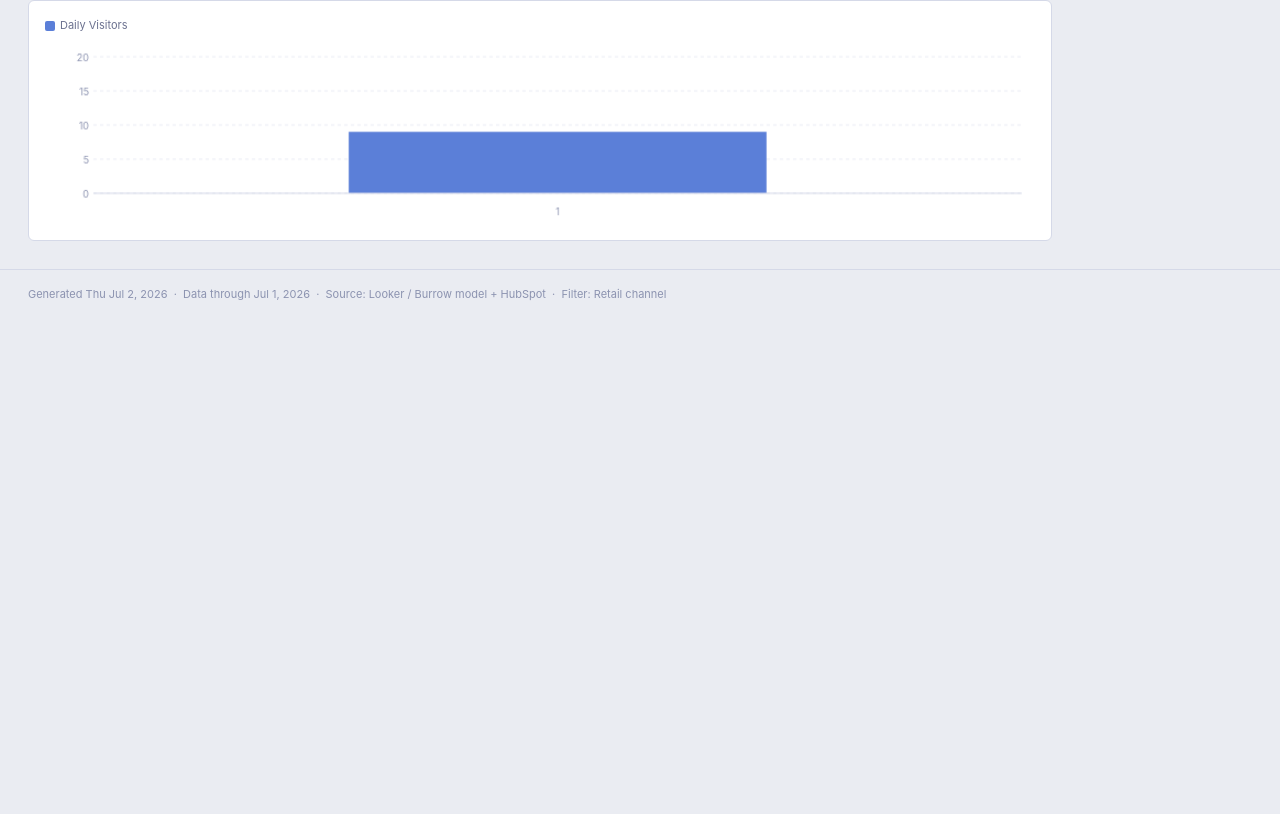
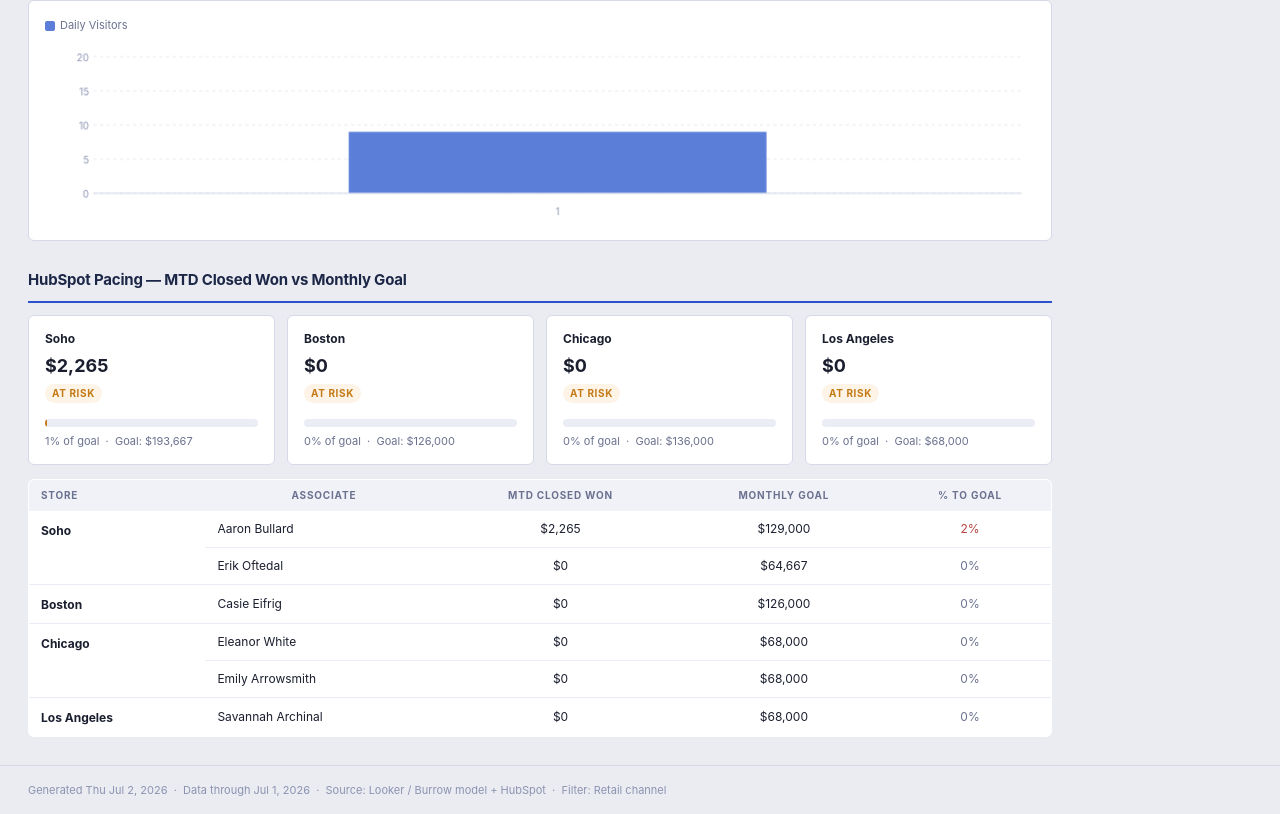
Before and after one commit to maryspreck-star/burrow-retail-report, a plain HTML site: page index.html in a window 1280 px wide. Shown: the part 1366-2180 px from the top of the page. Before the commit the page ends 1684 px from the top, so only its background shows below. Drawn offline with Linux system fonts and the light colour scheme.

Commit message:
Report 2026-07-01

```diff
--- a/index.html
+++ b/index.html
@@ -297,6 +297,51 @@ body {
 
 
 
+  <div class="hs-section-header">HubSpot Pacing &mdash; MTD Closed Won vs Monthly Goal</div>
+  <div class="pacing-grid">
+      <div class="pacing-card">
+        <div class="pacing-store">Soho</div>
+        <div class="pacing-actual">$2,265</div>
+        <span class="pacing-badge badge-risk">At Risk</span>
+        <div class="pacing-bar-track">
+          <div class="pacing-bar-fill fill-risk" style="width:1%;"></div>
+        </div>
+        <div class="pacing-nums">1% of goal &nbsp;·&nbsp; Goal: $193,667</div>
+      </div>
+      <div class="pacing-card">
+        <div class="pacing-store">Boston</div>
+        <div class="pacing-actual">$0</div>
+        <span class="pacing-badge badge-risk">At Risk</span>
+        <div class="pacing-bar-track">
+          <div class="pacing-bar-fill fill-risk" style="width:0%;"></div>
+        </div>
+        <div class="pacing-nums">0% of goal &nbsp;·&nbsp; Goal: $126,000</div>
+      </div>
+      <div class="pacing-card">
+        <div class="pacing-store">Chicago</div>
+        <div class="pacing-actual">$0</div>
+        <span class="pacing-badge badge-risk">At Risk</span>
+        <div class="pacing-bar-track">
+          <div class="pacing-bar-fill fill-risk" style="width:0%;"></div>
+        </div>
+        <div class="pacing-nums">0% of goal &nbsp;·&nbsp; Goal: $136,000</div>
+      </div>
+      <div class="pacing-card">
+        <div class="pacing-store">Los Angeles</div>
+        <div class="pacing-actual">$0</div>
+        <span class="pacing-badge badge-risk">At Risk</span>
+        <div class="pacing-bar-track">
+          <div class="pacing-bar-fill fill-risk" style="width:0%;"></div>
+        </div>
+        <div class="pacing-nums">0% of goal &nbsp;·&nbsp; Goal: $68,000</div>
+      </div></div>
+
+  <table class="tbl" style="margin-top:14px;">
+    <thead>
+      <tr><th>Store</th><th>Associate</th><th>MTD Closed Won</th><th>Monthly Goal</th><th>% to Goal</th></tr>
+    </thead>
+    <tbody><tr><td rowspan="2" style="font-weight:700;vertical-align:top;padding-top:11px;">Soho</td><td style="text-align:left;">Aaron Bullard</td><td>$2,265</td><td>$129,000</td><td><span class="neg">2%</span></td></tr><tr><td style="text-align:left;">Erik Oftedal</td><td>$0</td><td>$64,667</td><td><span class="neutral">0%</span></td></tr><tr><td rowspan="1" style="font-weight:700;vertical-align:top;padding-top:11px;">Boston</td><td style="text-align:left;">Casie Eifrig</td><td>$0</td><td>$126,000</td><td><span class="neutral">0%</span></td></tr><tr><td rowspan="2" style="font-weight:700;vertical-align:top;padding-top:11px;">Chicago</td><td style="text-align:left;">Eleanor White</td><td>$0</td><td>$68,000</td><td><span class="neutral">0%</span></td></tr><tr><td style="text-align:left;">Emily Arrowsmith</td><td>$0</td><td>$68,000</td><td><span class="neutral">0%</span></td></tr><tr><td rowspan="1" style="font-weight:700;vertical-align:top;padding-top:11px;">Los Angeles</td><td style="text-align:left;">Savannah Archinal</td><td>$0</td><td>$68,000</td><td><span class="neutral">0%</span></td></tr></tbody>
+  </table>
 
 </div>
 
```
